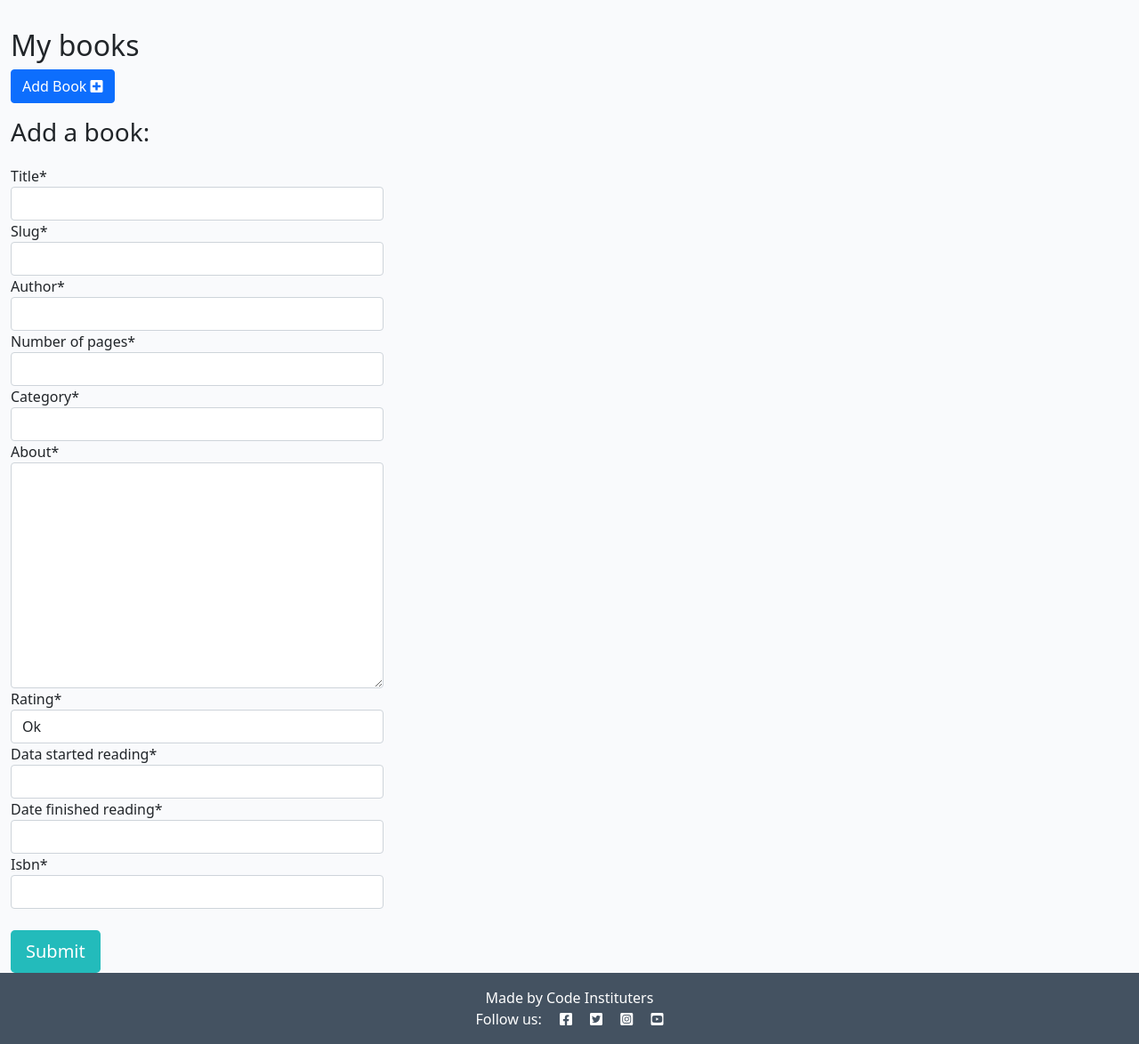
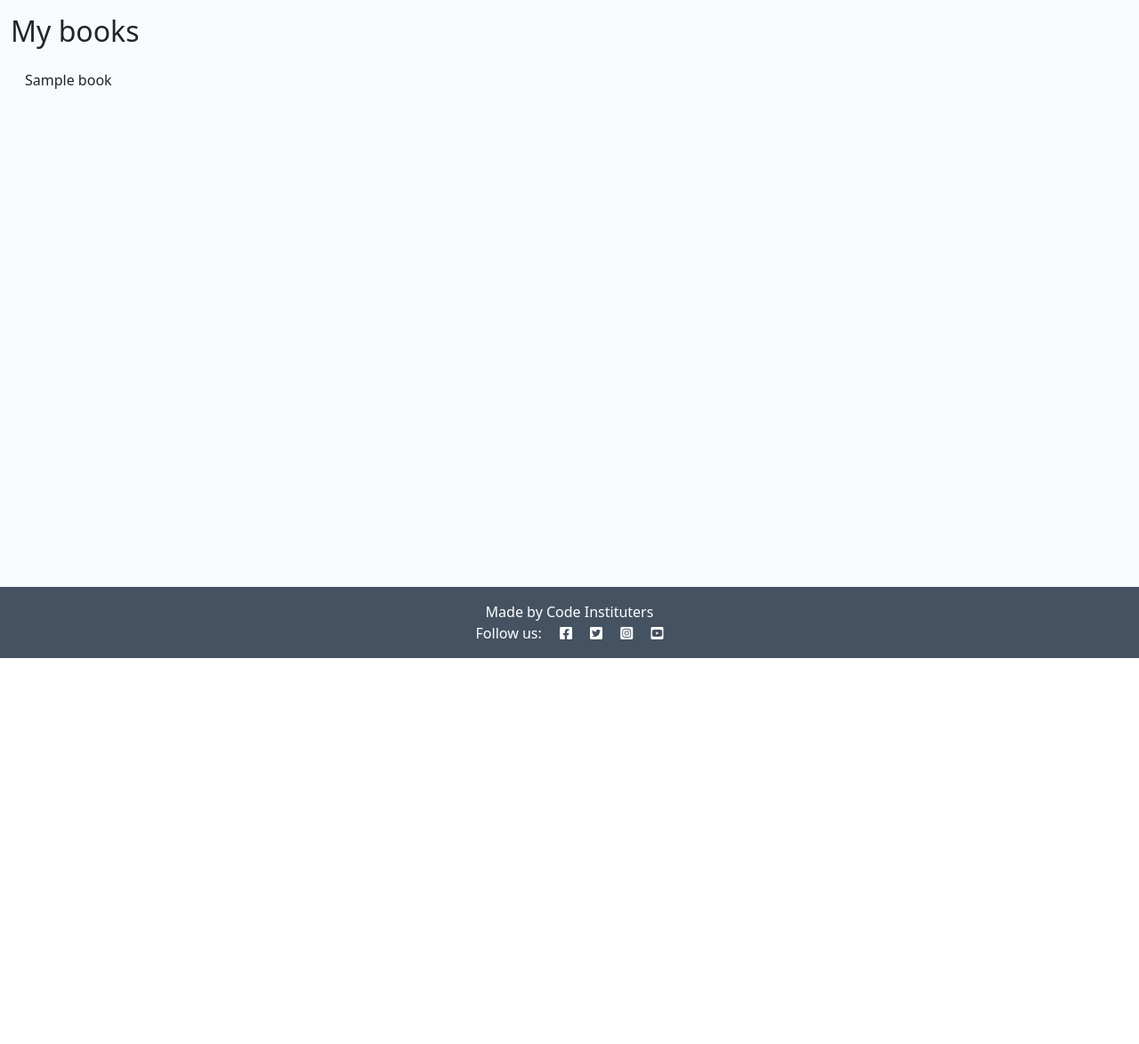
Before and after one commit to omurilolima/book-club, a Django app: page /books/ in a window 1280 px wide. Shown: the part 60-1234 px from the top of the page at 89% size. After the commit the page ends 800 px from the top, so only its background shows below. Run offline with Django 3.2, Linux system fonts and the light colour scheme; a user stored in the database is signed in; tables that the repository leaves empty hold one stand-in row (values such as "Sample post"); some libraries are stand-ins or nearby versions.

Commit message:
Create a book with success

```diff
--- a/blog/forms.py
+++ b/blog/forms.py
@@ -13,7 +13,6 @@ class BookForm(forms.ModelForm):
         model = Book
         fields = (
             'title',
-            'slug',
             'author',
             'number_of_pages',
             'category',
--- a/blog/models.py
+++ b/blog/models.py
@@ -50,7 +50,6 @@ class Comment(models.Model):
 
 class Book(models.Model):
     title = models.CharField(max_length=80)
-    slug = models.SlugField(max_length=200, unique=True)
     author = models.CharField(max_length=80)
     number_of_pages = models.IntegerField()
     category = models.CharField(max_length=80, unique=True)
--- a/blog/urls.py
+++ b/blog/urls.py
@@ -4,8 +4,8 @@ from django.urls import path
 
 urlpatterns = [
     path('', views.PostList.as_view(), name='home'),
+    path('add-book/', views.AddBook.as_view(), name='add-book'),
     path('books/', views.BookList.as_view(), name='books'),
     path('<slug:slug>/', views.PostDetail.as_view(), name='post_detail'),
     path('like/<slug:slug>', views.PostLike.as_view(), name='post_like'),
-
 ]
--- a/blog/views.py
+++ b/blog/views.py
@@ -85,12 +85,33 @@ class BookList(generic.ListView):
     template_name = 'books.html'
     paginate_by = 6
 
-    def get(self, request):
+
+class AddBook(View):
+
+    def get(self, request, *args, **kwargs):
 
         return render(
                 request,
-                'books.html',
+                'add-book.html',
                 {
                     'book_form': BookForm()
                 }
             )
+
+    def post(self, request):
+
+        book_form = BookForm(data=request.POST)
+
+        if book_form.is_valid():
+            book_form.instance.email = request.user.email
+            book_form.instance.name = request.user.username
+            book_form.save()
+            book_form = BookForm()
+
+        return render(
+                request,
+                'add-book.html',
+                {
+                    'book_form': book_form
+                }
+            )
--- a/templates/books.html
+++ b/templates/books.html
@@ -4,24 +4,14 @@
 {% load crispy_forms_tags %}
 <div class="container-fluid">
     <div class="row">
-        <!-- Blog Entries Column -->
-        <div class="col-12 mt-3 left">
-            <div class="col-4 mt-3 left">
-                <h2>My books</h2>
-                    <a href="#" class="btn btn-primary">
-                        Add Book <i class="fas fa-plus-square right"></i>
-                    </a>
-            </div>
-            <div class="col-4 mt-3 left">
-                {% if user.is_authenticated %}
-                <h3>Add a book:</h3>
-                <form method="post" style="margin-top: 1.3em;">
-                    {{ book_form | crispy }}
-                    {% csrf_token %}
-                    <br>
-                    <button type="submit" class="btn btn-signup btn-lg">Submit</button>
-                </form>
-                {% endif %}
+        <div class="col-md-8 card mb-4  mt-3 ">
+            <h2>My books</h2>
+            <div class="card-body">
+                <!-- We want a for loop inside the tags to iterate through each comment in comments -->
+                {% for book in book_list %}
+                    {{ book.title }}
+                <!-- Our for loop ends here -->
+                {% endfor %}
             </div>
         </div>
     </div>
```
Also changed, not shown: templates/add-book.html (added, +24 -0 lines), blog/migrations/0004_remove_book_slug.py (added).
